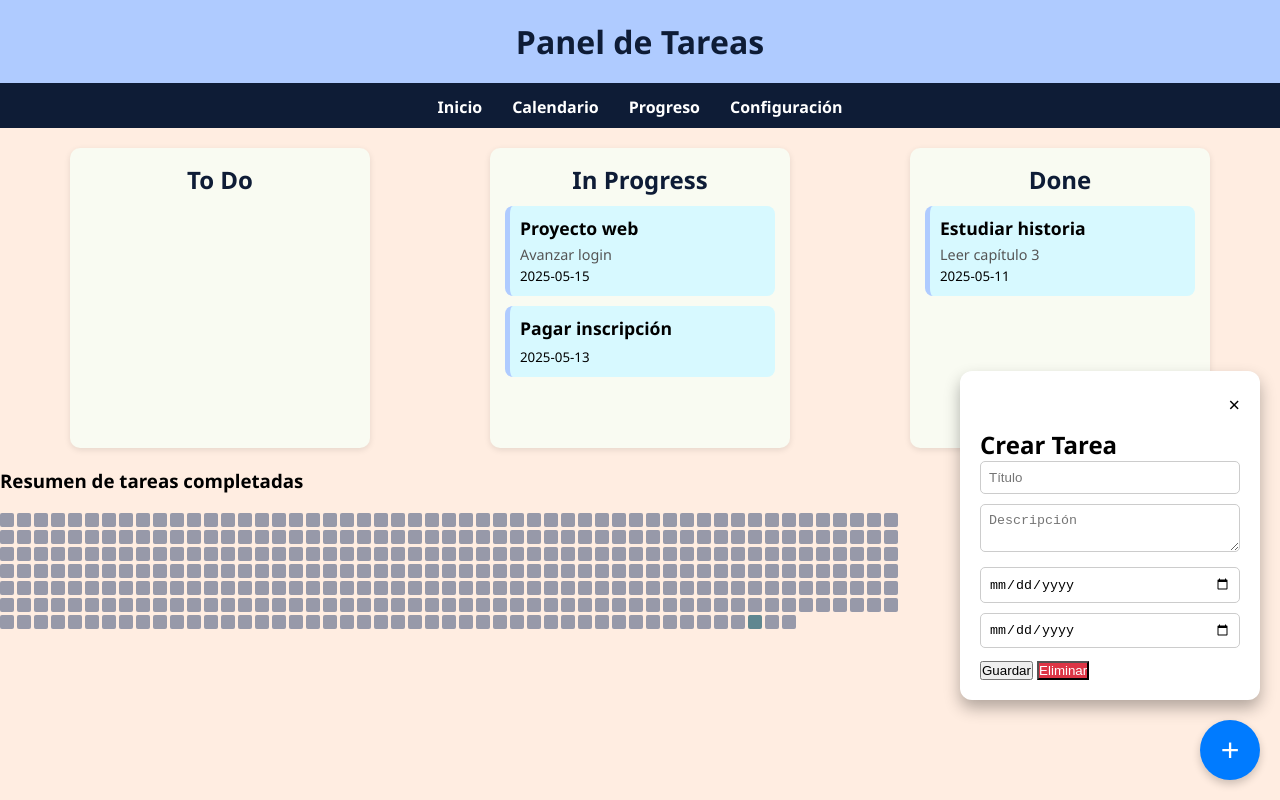
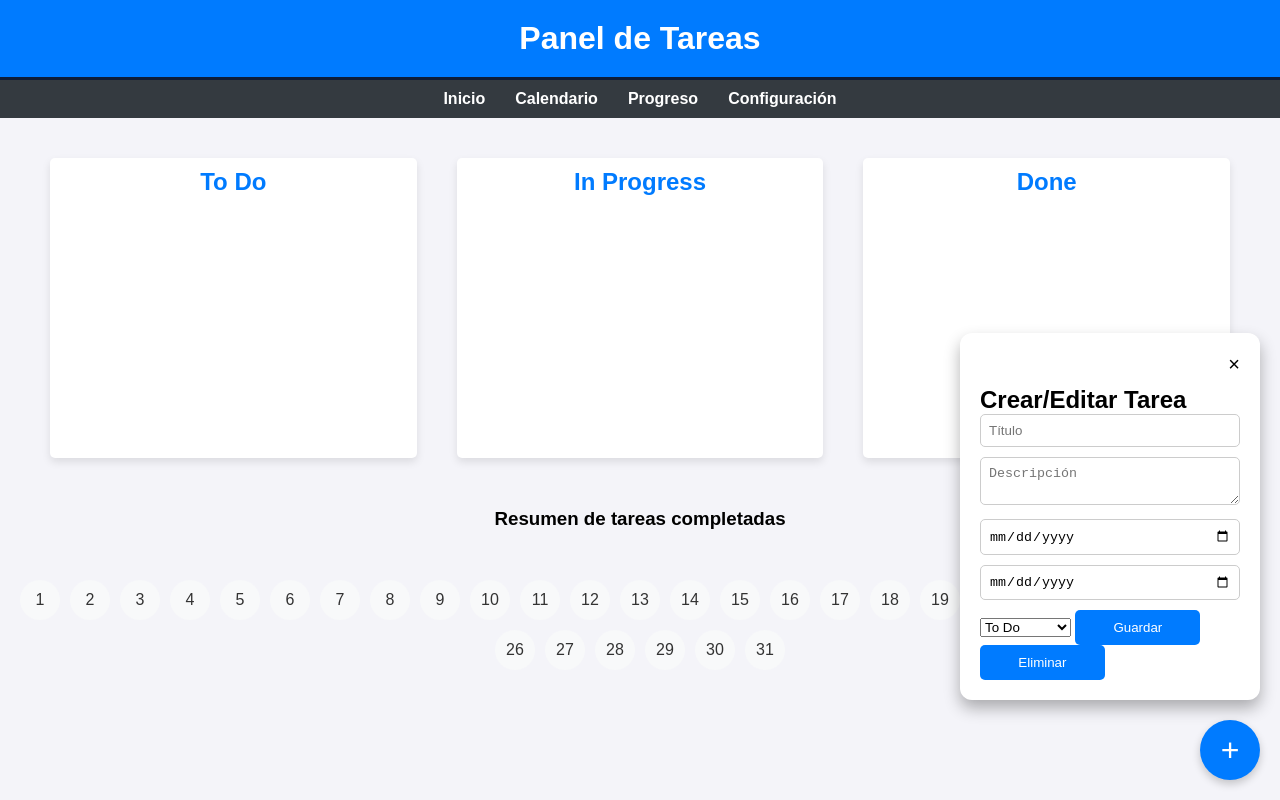
Before and after one commit to Troll4478/App-Gestion-Tareas, a website: page public/index.html in a window 1280 px wide. Both pictures are taken after a click on the button "Crear nueva tarea". Drawn offline with Linux system fonts and the light colour scheme.

Commit message:
Creacion de la api y la creacion, modificiacion y eliminacion de las tareas

```diff
--- a/package.json
+++ b/package.json
@@ -10,6 +10,9 @@
   "license": "ISC",
   "description": "",
   "dependencies": {
-    "express": "^5.1.0"
+    "body-parser": "^2.2.0",
+    "cors": "^2.8.5",
+    "express": "^5.1.0",
+    "tareas-estudiantes": "file:"
   }
 }
--- a/public/app.js
+++ b/public/app.js
@@ -1,163 +1,190 @@
-let tareas = [];
-let contadorId = 1;
+document.addEventListener("DOMContentLoaded", () => {
+  const tareas = JSON.parse(localStorage.getItem("tareas")) || [];
 
-// Elementos DOM
   const columnas = {
-  'todo': document.querySelector('#todo'),
-  'in-progress': document.querySelector('#inProgress'),
-  'done': document.querySelector('#done')
+    todo: document.getElementById("todo"),
+    inProgress: document.getElementById("inProgress"),
+    done: document.getElementById("done")
   };
 
+  const form = document.getElementById("tarea-form");
+  const modal = document.getElementById("modal-tarea");
   const btnCrear = document.getElementById("btn-crear");
-const modal = document.getElementById("modal-tarea");
-const cerrarModal = document.querySelector(".close-btn");
-const tareaForm = document.getElementById("tarea-form");
+  const closeBtn = document.querySelector(".close-btn");
   const eliminarBtn = document.getElementById("eliminar-tarea");
+  const resumenGrid = document.getElementById("resumen-grid");
+  const calendar = document.getElementById("calendar");
 
   let tareaEditando = null;
 
-// Mostrar tareas en sus columnas
-function renderTareas() {
-  Object.values(columnas).forEach(col => col.querySelectorAll('.tarea')?.forEach(t => t.remove()));
+  const guardarTareas = () => localStorage.setItem("tareas", JSON.stringify(tareas));
 
-  tareas.forEach(t => {
-    const tareaEl = document.createElement('div');
-    tareaEl.className = 'tarea';
-    tareaEl.innerHTML = `<h3>${t.titulo}</h3><p>${t.descripcion || ''}</p><small>${t.fechaFin}</small>`;
-    tareaEl.addEventListener('click', () => abrirEditorTarea(t.id));
-    columnas[t.estado].appendChild(tareaEl);
+  const renderizarTareas = () => {
+    Object.values(columnas).forEach(col => col.querySelectorAll(".tarea").forEach(el => el.remove()));
+
+    tareas.forEach(tarea => {
+      const div = document.createElement("div");
+      div.className = "tarea";
+      div.style.border = "1px solid #ccc";
+      div.style.borderRadius = "8px";
+      div.style.padding = "10px";
+      div.style.margin = "10px 0";
+      div.style.backgroundColor = "#f8f9fa";
+      div.style.cursor = "pointer";
+      div.setAttribute("draggable", true);
+
+      div.innerHTML = `<h4>${tarea.titulo}</h4><p>${tarea.descripcion}</p>`;
+
+      div.onclick = () => {
+        tareaEditando = tarea;
+        document.getElementById("tarea-id").value = tarea.id;
+        document.getElementById("titulo").value = tarea.titulo;
+        document.getElementById("descripcion").value = tarea.descripcion;
+        document.getElementById("fechaInicio").value = tarea.fechaInicio;
+        document.getElementById("fechaFin").value = tarea.fechaFin;
+        document.getElementById("estado").value = tarea.estado;
+        eliminarBtn.classList.remove("hidden");
+        modal.classList.add("visible");
+      };
+
+      div.ondragstart = (e) => {
+        e.dataTransfer.setData("text/plain", tarea.id);
+      };
+
+      columnas[tarea.estado].appendChild(div);
     });
 
-  renderResumen(tareas);
-}
+    renderizarResumen();
+    renderizarCalendario();
+  };
 
-// Determinar el estado de la tarea según fechas
-function calcularEstado(fechaInicio, fechaFin) {
-  const hoy = new Date().toISOString().split("T")[0];
-  if (fechaInicio && hoy < fechaInicio) return "todo";
-  if (fechaFin && hoy > fechaFin) return "done";
-  return "in-progress";
-}
+  form.onsubmit = e => {
+    e.preventDefault();
+    const titulo = document.getElementById("titulo").value;
+    const descripcion = document.getElementById("descripcion").value;
+    const fechaInicio = document.getElementById("fechaInicio").value;
+    const fechaFin = document.getElementById("fechaFin").value;
+    const estado = document.getElementById("estado").value;
 
-// Crear nueva tarea
-function crearTarea(titulo, descripcion, fechaInicio, fechaFin) {
-  const estado = calcularEstado(fechaInicio, fechaFin);
+    if (tareaEditando) {
+      Object.assign(tareaEditando, { titulo, descripcion, fechaInicio, fechaFin, estado });
+    } else {
       tareas.push({
-    id: contadorId++,
+        id: Date.now(),
         titulo,
         descripcion,
         fechaInicio,
         fechaFin,
         estado
       });
-  renderTareas();
     }
 
-// Editar tarea
-function abrirEditorTarea(id) {
-  const tarea = tareas.find(t => t.id === id);
-  if (!tarea) return;
+    guardarTareas();
+    renderizarTareas();
+    modal.classList.remove("visible");
+    form.reset();
+    eliminarBtn.classList.add("hidden");
+    tareaEditando = null;
+  };
 
-  tareaEditando = tarea;
-  document.getElementById("modal-title").textContent = "Editar Tarea";
-  document.getElementById("tarea-id").value = tarea.id;
-  document.getElementById("titulo").value = tarea.titulo;
-  document.getElementById("descripcion").value = tarea.descripcion;
-  document.getElementById("fechaInicio").value = tarea.fechaInicio;
-  document.getElementById("fechaFin").value = tarea.fechaFin;
+  eliminarBtn.onclick = () => {
+    if (tareaEditando) {
+      const index = tareas.findIndex(t => t.id === tareaEditando.id);
+      tareas.splice(index, 1);
+      guardarTareas();
+      renderizarTareas();
+      modal.classList.remove("visible");
+      form.reset();
+      eliminarBtn.classList.add("hidden");
+      tareaEditando = null;
+    }
+  };
 
-  eliminarBtn.classList.remove("hidden");
+  btnCrear.onclick = () => {
     modal.classList.add("visible");
-}
+    form.reset();
+    tareaEditando = null;
+    eliminarBtn.classList.add("hidden");
+  };
 
-// Guardar o actualizar tarea
-tareaForm.addEventListener("submit", function (e) {
-  e.preventDefault();
-  const id = document.getElementById("tarea-id").value;
-  const titulo = document.getElementById("titulo").value.trim();
-  const descripcion = document.getElementById("descripcion").value.trim();
-  const fechaInicio = document.getElementById("fechaInicio").value;
-  const fechaFin = document.getElementById("fechaFin").value;
+  closeBtn.onclick = () => {
+    modal.classList.remove("visible");
+    form.reset();
+    eliminarBtn.classList.add("hidden");
+    tareaEditando = null;
+  };
 
-  if (!titulo || !fechaFin) {
-    alert("Por favor, completa el título y la fecha de finalización.");
-    return;
-  }
-
-  if (id) {
-    const tarea = tareas.find(t => t.id == id);
-    tarea.titulo = titulo;
-    tarea.descripcion = descripcion;
-    tarea.fechaInicio = fechaInicio;
-    tarea.fechaFin = fechaFin;
-    tarea.estado = calcularEstado(fechaInicio, fechaFin);
-  } else {
-    crearTarea(titulo, descripcion, fechaInicio, fechaFin);
-  }
-
-  cerrarModalClick();
-});
-
-// Eliminar tarea
-eliminarBtn.addEventListener("click", () => {
-  if (!tareaEditando) return;
-  tareas = tareas.filter(t => t.id !== tareaEditando.id);
-  cerrarModalClick();
-  renderTareas();
-});
-
-// Abrir y cerrar modal
-btnCrear.addEventListener("click", () => {
-  tareaEditando = null;
-  document.getElementById("modal-title").textContent = "Crear Tarea";
-  tareaForm.reset();
-  document.getElementById("tarea-id").value = "";
-  eliminarBtn.classList.add("hidden");
-  modal.classList.add("visible");
-});
-
-cerrarModal.addEventListener("click", cerrarModalClick);
-function cerrarModalClick() {
-  modal.classList.remove("visible");
-  tareaForm.reset();
-}
-
-// Render del resumen tipo GitHub
-function renderResumen(tareas) {
-  const resumenGrid = document.getElementById('resumen-grid');
-  if (!resumenGrid) return;
-  resumenGrid.innerHTML = '';
-
-  const completadasPorDia = {};
-  tareas.forEach(t => {
-    if (t.estado === 'done') {
-      const fecha = t.fechaFin;
-      if (!completadasPorDia[fecha]) completadasPorDia[fecha] = 0;
-      completadasPorDia[fecha]++;
+  function renderizarResumen() {
+    const resumenSemanal = {};
+    const hoy = new Date();
+    tareas.forEach(tarea => {
+      if (tarea.estado === "done" && tarea.fechaFin) {
+        const fecha = new Date(tarea.fechaFin);
+        const semana = `${fecha.getFullYear()}-W${getWeekNumber(fecha)}`;
+        resumenSemanal[semana] = (resumenSemanal[semana] || 0) + 1;
       }
     });
 
-  const hoy = new Date();
-  for (let i = 0; i < 365; i++) {
-    const d = new Date(hoy);
-    d.setDate(hoy.getDate() - (364 - i));
-    const fecha = d.toISOString().split('T')[0];
+    resumenGrid.innerHTML = "";
+    Object.entries(resumenSemanal).forEach(([semana, count]) => {
+      const div = document.createElement("div");
+      div.textContent = `${semana}: ${count}`;
+      div.style.backgroundColor = "#28a745";
+      div.style.color = "white";
+      div.style.padding = "8px";
+      div.style.borderRadius = "5px";
+      resumenGrid.appendChild(div);
+    });
+  }
 
-    const count = completadasPorDia[fecha] || 0;
-    let level = 0;
-    if (count >= 4) level = 4;
-    else if (count === 3) level = 3;
-    else if (count === 2) level = 2;
-    else if (count === 1) level = 1;
+  function getWeekNumber(date) {
+    const firstJan = new Date(date.getFullYear(), 0, 1);
+    return Math.ceil((((date - firstJan) / 86400000) + firstJan.getDay() + 1) / 7);
+  }
 
-    const cell = document.createElement('div');
-    cell.className = `commit-cell commit-${level}`;
-    cell.title = `${count} tareas completadas el ${fecha}`;
-    resumenGrid.appendChild(cell);
+  function renderizarCalendario() {
+    calendar.innerHTML = "";
+    const dias = new Set(
+      tareas
+        .filter(t => t.estado === "done" && t.fechaFin)
+        .map(t => new Date(t.fechaFin).toISOString().split("T")[0])
+    );
+
+    for (let d = 1; d <= 31; d++) {
+      const diaStr = new Date().getFullYear() + '-' + String(new Date().getMonth() + 1).padStart(2, '0') + '-' + String(d).padStart(2, '0');
+      const div = document.createElement("div");
+      div.className = "calendar-day";
+      div.textContent = d;
+      if (dias.has(diaStr)) div.classList.add("completed");
+      calendar.appendChild(div);
     }
   }
 
-// Simular algunas tareas
-crearTarea("Estudiar historia", "Leer capítulo 3", "2025-05-10", "2025-05-11");
-crearTarea("Proyecto web", "Avanzar login", "2025-05-12", "2025-05-15");
-crearTarea("Pagar inscripción", "", "", "2025-05-13");
+  // Eventos de arrastrar y soltar
+  const permitirDrop = (e) => {
+    e.preventDefault();
+    e.stopPropagation();
+  };
+
+  const soltarTarea = (e, estadoDestino) => {
+    e.preventDefault();
+    e.stopPropagation();
+
+    const tareaId = e.dataTransfer.getData("text/plain");
+    const tarea = tareas.find(t => t.id === parseInt(tareaId));
+
+    if (tarea) {
+      tarea.estado = estadoDestino;
+      guardarTareas();
+      renderizarTareas();
+    }
+  };
+
+  Object.keys(columnas).forEach(estado => {
+    const columna = columnas[estado];
+    columna.ondragover = permitirDrop;
+    columna.ondrop = (e) => soltarTarea(e, estado);
+  });
+
+  renderizarTareas();
+});
--- a/public/index.html
+++ b/public/index.html
@@ -6,6 +6,68 @@
   <title>Panel de Tareas</title>
   <link rel="stylesheet" href="styles.css" />
   <style>
+    /* Todo tu CSS original incluido, como antes */
+    body {
+      font-family: Arial, sans-serif;
+      margin: 0;
+      padding: 0;
+      background-color: #f4f4f9;
+    }
+
+    header {
+      background-color: #007bff;
+      color: white;
+      padding: 20px;
+      text-align: center;
+    }
+
+    nav {
+      background-color: #343a40;
+      padding: 10px;
+    }
+
+    nav ul {
+      list-style-type: none;
+      padding: 0;
+      margin: 0;
+      display: flex;
+      justify-content: center;
+    }
+
+    nav ul li {
+      margin: 0 15px;
+    }
+
+    nav ul li a {
+      color: white;
+      text-decoration: none;
+      font-size: 16px;
+    }
+
+    nav ul li a:hover {
+      text-decoration: underline;
+    }
+
+    .kanban {
+      display: flex;
+      justify-content: space-between;
+      margin: 20px;
+    }
+
+    .kanban-column {
+      flex: 1;
+      padding: 10px;
+      background-color: #fff;
+      border-radius: 5px;
+      box-shadow: 0 4px 8px rgba(0, 0, 0, 0.1);
+      margin: 0 10px;
+    }
+
+    .kanban-column h2 {
+      text-align: center;
+      color: #007bff;
+    }
+
     #btn-crear {
       position: fixed;
       bottom: 20px;
@@ -47,7 +109,8 @@
       margin-bottom: 10px;
     }
 
-    #tarea-form input, #tarea-form textarea {
+    #tarea-form input,
+    #tarea-form textarea {
       width: 100%;
       margin-bottom: 10px;
       padding: 8px;
@@ -55,11 +118,96 @@
       border-radius: 5px;
     }
 
+    #tarea-form button {
+      width: 48%;
+      padding: 10px;
+      border: none;
+      border-radius: 5px;
+      background-color: #007bff;
+      color: white;
+      cursor: pointer;
+    }
+
+    #tarea-form button:hover {
+      background-color: #0056b3;
+    }
+
+    #eliminar-tarea {
+      background-color: #dc3545;
+    }
+
+    #eliminar-tarea:hover {
+      background-color: #c82333;
+    }
+
     .danger {
       background-color: #dc3545;
       color: white;
     }
+
+    #resumen {
+      margin-top: 30px;
+      text-align: center;
+    }
+
+    #resumen-tareas {
+      margin-top: 20px;
+    }
+
+    #resumen-grid {
+      display: flex;
+      justify-content: space-between;
+      flex-wrap: wrap;
+      gap: 10px;
+    }
+
+    .commit-grid {
+      display: flex;
+      gap: 10px;
+      justify-content: space-around;
+      flex-wrap: wrap;
+    }
+
+    .calendar {
+      display: flex;
+      flex-wrap: wrap;
+      justify-content: center;
+      gap: 10px;
+      margin-top: 20px;
+    }
+
+    .calendar-day {
+      width: 40px;
+      height: 40px;
+      display: flex;
+      justify-content: center;
+      align-items: center;
+      border-radius: 50%;
+      background-color: #f8f9fa;
+      color: #333;
+      font-size: 16px;
+      cursor: pointer;
+      transition: background-color 0.3s, color 0.3s;
+    }
+
+    .calendar-day:hover {
+      background-color: #007bff;
+      color: white;
+    }
+
+    .calendar-day.selected {
+      background-color: #007bff;
+      color: white;
+    }
+
+    .calendar-day.completed {
+      background-color: #28a745;
+      color: white;
+    }
+
   </style>
+</head>
+<body>
   <header>
     <h1>Panel de Tareas</h1>
   </header>
@@ -74,13 +222,15 @@
   </nav>
 
   <main class="kanban">
-    <section class="kanban-column" id="todo">
+    <section class="kanban-column" id="todo" ondrop="drop(event)" ondragover="allowDrop(event)">
   <h2>To Do</h2>
 </section>
-    <section class="kanban-column" id="inProgress">
+
+<section class="kanban-column" id="inProgress" ondrop="drop(event)" ondragover="allowDrop(event)">
   <h2>In Progress</h2>
 </section>
-    <section class="kanban-column" id="done">
+
+<section class="kanban-column" id="done" ondrop="drop(event)" ondragover="allowDrop(event)">
   <h2>Done</h2>
 </section>
   </main>
@@ -96,6 +246,11 @@
       <textarea id="descripcion" placeholder="Descripción"></textarea>
       <input type="date" id="fechaInicio" />
       <input type="date" id="fechaFin" required />
+      <select id="estado" required>
+       <option value="todo">To Do</option>
+       <option value="inProgress">In Progress</option>
+       <option value="done">Done</option>
+      </select>
       <button type="submit">Guardar</button>
       <button type="button" id="eliminar-tarea" class="danger hidden">Eliminar</button>
     </form>
@@ -108,6 +263,10 @@
     </div>
   </section>
 
+  <section class="calendar" id="calendar">
+    <!-- Calendario generado dinámicamente -->
+  </section>
+
   <script src="app.js"></script>
 </body>
 </html>
```
Also changed, not shown: src/server.js (+63 -0 lines), 1 other file. Lines whose indentation alone changed are shown as unchanged.
